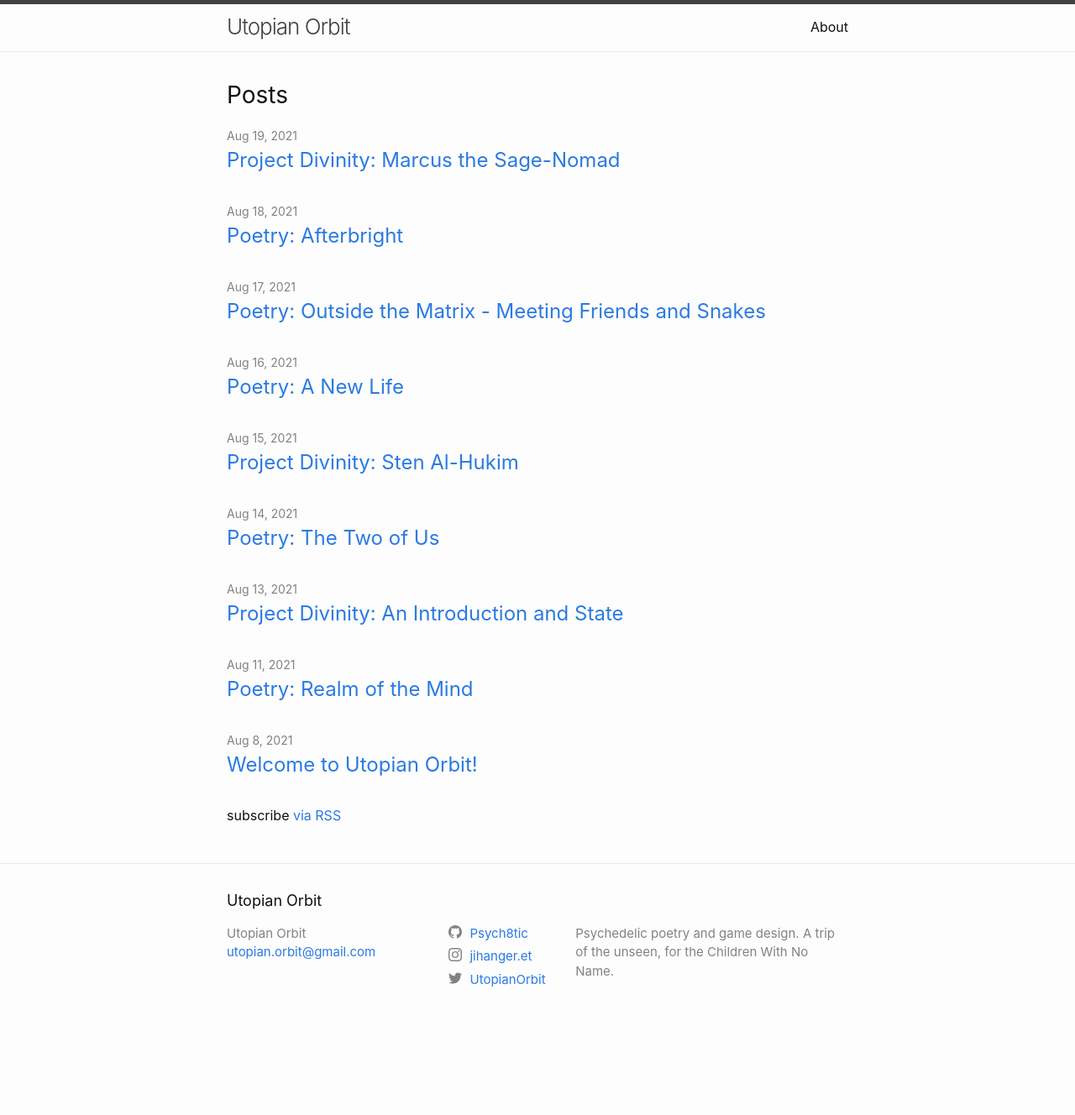
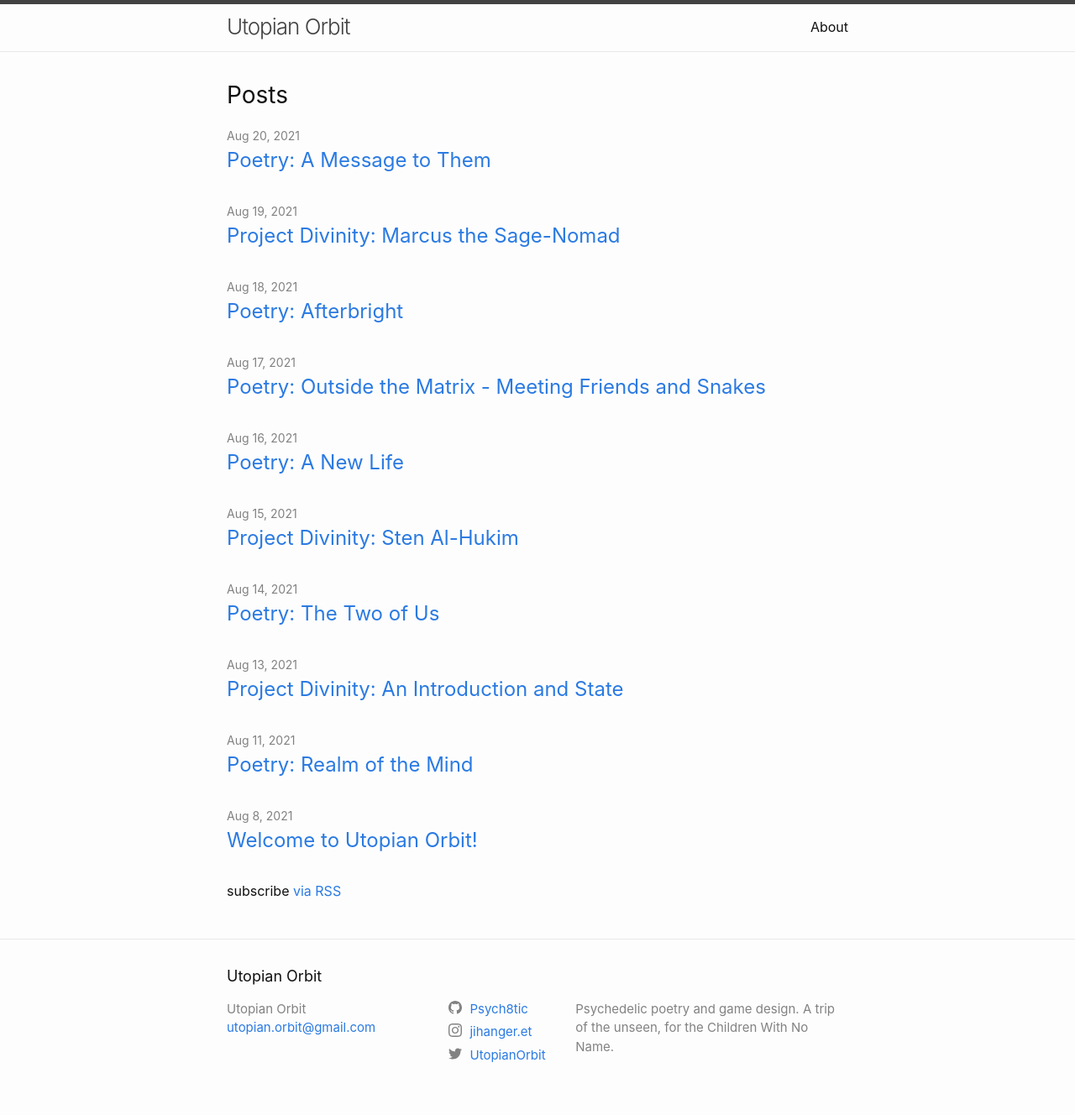
Before and after one commit to Jihanger-997/utopian_orbit_blog, a Jekyll site: the page built from index.markdown, in a window 1280 px wide. Shown: the whole page at 84% size. Built offline with Jekyll 4.4.1, drawn with Linux system fonts in a browser that asks for light colours; before the commit the page ends 1238 px from its top, so only the background shows below that.

Commit message:
post commit

```diff
--- a/_drafts/2021-08-19-A-Message-To-Them.markdown
+++ b/_posts/2021-08-20-A-Message-To-Them.markdown
@@ -1,7 +1,7 @@
 ---
 layout: post
-title:  "Poetry: Afterbright"
-date:   2021-08-19 20:26:08 +0300
+title:  "Poetry: A Message to Them"
+date:   2021-08-20 23:26:08 +0300
 categories: poetry
 author: Psych8tic
 permalink: "/:year/:month/:day/:categories/:title/"
```
